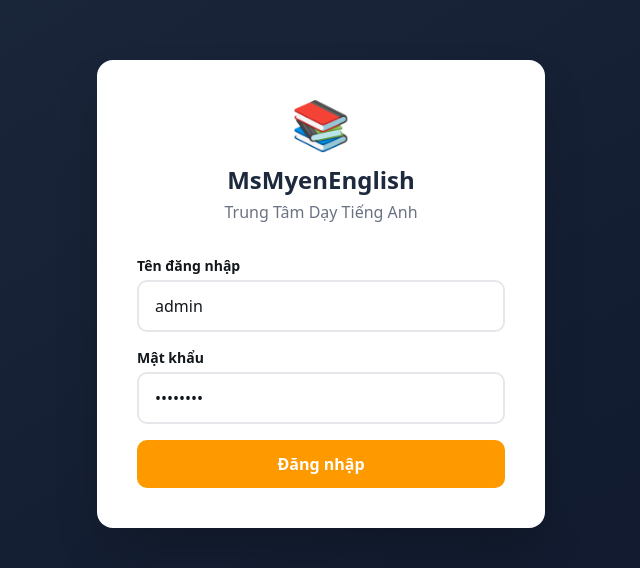
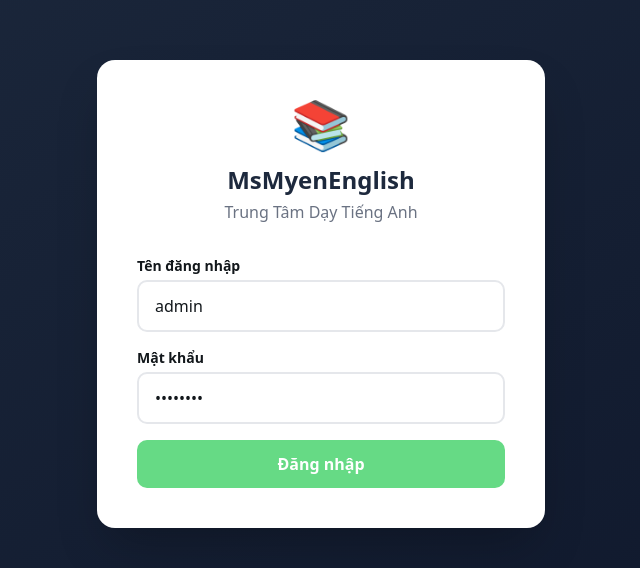
Before and after one commit to akirakobayashi95/english-center-management, a Next.js app: page / in a window 1280 px wide. Shown: the part 106-674 px from the top of the page, without its empty margins (319-959 px from the left). Built offline with nearby package versions, Linux system fonts and the light colour scheme.

Commit message:
fix: add --color-warning tokens, update 2 pending statuses to use them

```diff
--- a/src/app/globals.css
+++ b/src/app/globals.css
@@ -1,7 +1,51 @@
 @import "tailwindcss";
 @import "tw-animate-css";
+@config "../../tailwind.config.ts";
 
 @custom-variant dark (&:is(.dark *));
+
+/* Hum palette: named accents + amber->mint / orange->pear repoint, declared in
+   @theme so they generate --color-* utilities and are guaranteed emitted. */
+@theme {
+  --color-hum-mint: oklch(80% 0.16 150);
+  --color-hum-mint-deep: oklch(70% 0.18 150);
+  --color-hum-pear: oklch(86% 0.18 95);
+  --color-hum-pear-deep: oklch(76% 0.20 95);
+  --color-hum-cyan: oklch(66% 0.18 235);
+  --color-hum-cyan-deep: oklch(56% 0.20 235);
+  --color-hum-coral: oklch(68% 0.24 18);
+  --color-hum-coral-deep: oklch(58% 0.26 18);
+  --color-hum-lavender: oklch(74% 0.16 305);
+  --color-hum-lavender-deep: oklch(64% 0.18 305);
+
+  /* Repoint amber->mint and orange->pear at the token layer so the existing
+     dashboard (bg-amber-*, from-amber-500 to-orange-500) retints to Hum. */
+  --color-amber-50: oklch(95% 0.05 150);
+  --color-amber-100: oklch(90% 0.08 150);
+  --color-amber-200: oklch(85% 0.11 150);
+  --color-amber-300: oklch(80% 0.14 150);
+  --color-amber-400: oklch(76% 0.17 150);
+  --color-amber-500: oklch(80% 0.16 150);
+  --color-amber-600: oklch(70% 0.18 150);
+  --color-amber-700: oklch(62% 0.17 150);
+  --color-amber-800: oklch(52% 0.15 150);
+  --color-amber-900: oklch(42% 0.13 150);
+  --color-orange-50: oklch(96% 0.06 95);
+  --color-orange-100: oklch(92% 0.09 95);
+  --color-orange-200: oklch(88% 0.12 95);
+  --color-orange-300: oklch(86% 0.18 95);
+  --color-orange-400: oklch(82% 0.19 95);
+  --color-orange-500: oklch(86% 0.18 95);
+  --color-orange-600: oklch(76% 0.20 95);
+  --color-orange-700: oklch(68% 0.19 95);
+  --color-orange-800: oklch(60% 0.17 95);
+  --color-orange-900: oklch(52% 0.15 95);
+
+  /* Warning/pending — preserves original amber semantics (yellow-amber) so the
+     global amber→mint repoint doesn't turn "pending" states into "done". */
+  --color-warning: #fef3c6;
+  --color-warning-foreground: #b75000;
+}
 
 @theme inline {
   --color-background: var(--background);
@@ -43,6 +87,7 @@
   --radius-xl: calc(var(--radius) + 4px);
 }
 
+@layer base {
   :root {
     --radius: 0.625rem;
     /* Hum: warm cream paper + cool-near-black ink + mint multi-accent */
@@ -113,7 +158,6 @@
     --sidebar-ring: oklch(70% 0.18 150);
   }
 
-@layer base {
   * {
     @apply border-border outline-ring/50;
   }
--- a/src/app/page.tsx
+++ b/src/app/page.tsx
@@ -45,10 +45,10 @@ const PROSPECT_STATUSES = ['Đang chờ', 'Đã nhập học', 'Không nhập h
 const TEST_STATUS_COLORS: Record<string, string> = {
   'Đã test': 'bg-green-100 text-green-700',
   'Chưa test': 'bg-gray-100 text-gray-600',
-  'Hẹn test': 'bg-amber-100 text-amber-700',
+  'Hẹn test': 'bg-warning text-warning-foreground',
 };
 const PROSPECT_STATUS_COLORS: Record<string, string> = {
-  'Đang chờ': 'bg-amber-100 text-amber-700',
+  'Đang chờ': 'bg-warning text-warning-foreground',
   'Đã nhập học': 'bg-green-100 text-green-700',
   'Không nhập học': 'bg-red-100 text-red-700',
 };
--- a/tailwind.config.ts
+++ b/tailwind.config.ts
@@ -51,50 +51,10 @@ const config: Config = {
   				'4': 'hsl(var(--chart-4))',
   				'5': 'hsl(var(--chart-5))'
   			},
-  			/* Hum palette — named accents (multi-accent on cream) */
-  			hum: {
-  				mint: 'oklch(80% 0.16 150)',
-  				'mint-deep': 'oklch(70% 0.18 150)',
-  				pear: 'oklch(86% 0.18 95)',
-  				'pear-deep': 'oklch(76% 0.20 95)',
-  				cyan: 'oklch(66% 0.18 235)',
-  				'cyan-deep': 'oklch(56% 0.20 235)',
-  				coral: 'oklch(68% 0.24 18)',
-  				'coral-deep': 'oklch(58% 0.26 18)',
-  				lavender: 'oklch(74% 0.16 305)',
-  				'lavender-deep': 'oklch(64% 0.18 305)',
-  			},
-  			/*
-  			 * Brand retint: the dashboard paints its accent with `bg-amber-*` /
-  			 * `focus:border-amber-*` and a `from-amber-500 to-orange-500` gradient.
-  			 * Repoint amber->mint and orange->pear at the token layer so the entire
-  			 * existing surface retints to Hum without editing page literals.
-  			 */
-  			amber: {
-  				50: 'oklch(95% 0.05 150)',
-  				100: 'oklch(90% 0.08 150)',
-  				200: 'oklch(85% 0.11 150)',
-  				300: 'oklch(80% 0.14 150)',
-  				400: 'oklch(76% 0.17 150)',
-  				500: 'oklch(80% 0.16 150)',
-  				600: 'oklch(70% 0.18 150)',
-  				700: 'oklch(62% 0.17 150)',
-  				800: 'oklch(52% 0.15 150)',
-  				900: 'oklch(42% 0.13 150)',
-  			},
-  			orange: {
-  				50: 'oklch(96% 0.06 95)',
-  				100: 'oklch(92% 0.09 95)',
-  				200: 'oklch(88% 0.12 95)',
-  				300: 'oklch(86% 0.18 95)',
-  				400: 'oklch(82% 0.19 95)',
-  				500: 'oklch(86% 0.18 95)',
-  				600: 'oklch(76% 0.20 95)',
-  				700: 'oklch(68% 0.19 95)',
-  				800: 'oklch(60% 0.17 95)',
-  				900: 'oklch(52% 0.15 95)',
-  			},
   		},
+  		/* NOTE: Hum brand colors (hum-*, amber->mint, orange->pear) now live in
+  		   src/app/globals.css @theme block. Kept out of here to avoid the v4
+  		   @theme-in-CSS precedence clash that previously dropped them. */
   		fontFamily: {
   			sans: ['var(--font-display)', 'Plus Jakarta Sans', 'ui-sans-serif', 'system-ui', 'sans-serif'],
   			mono: ['var(--font-label)', 'JetBrains Mono', 'ui-monospace', 'SFMono-Regular', 'monospace'],
```
Lines whose indentation alone changed are shown as unchanged.
